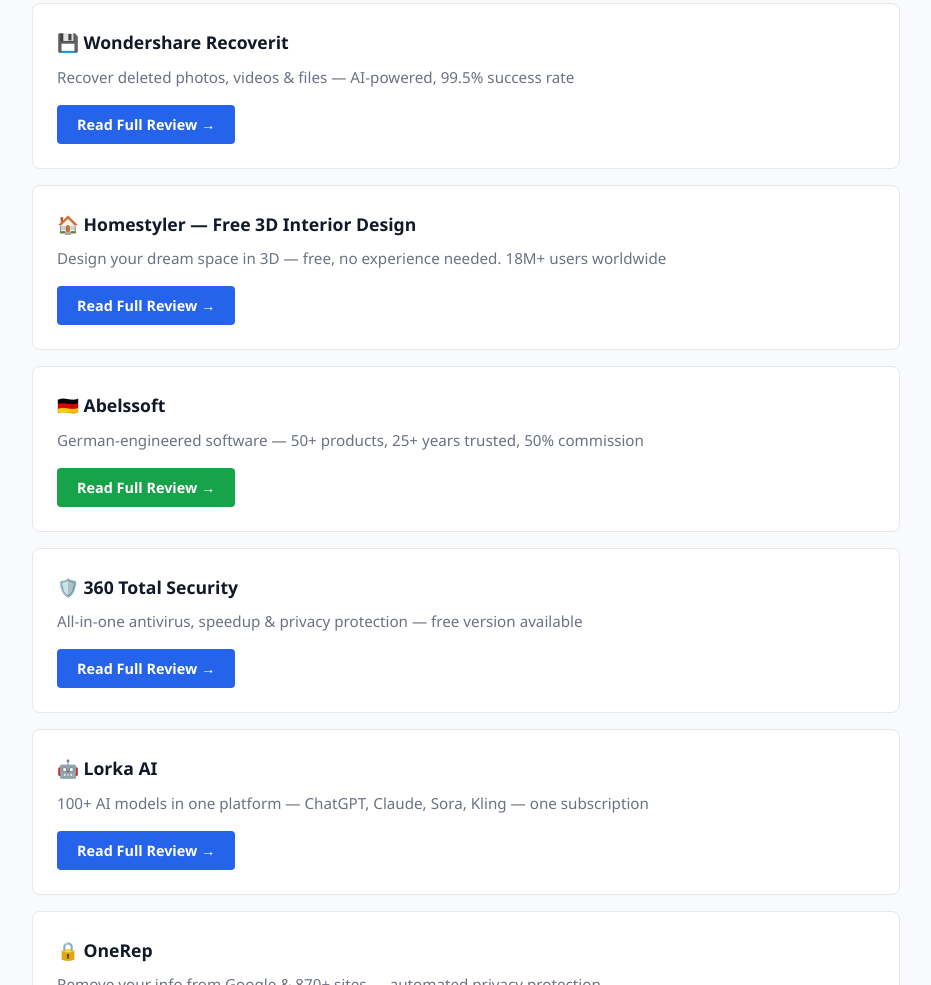
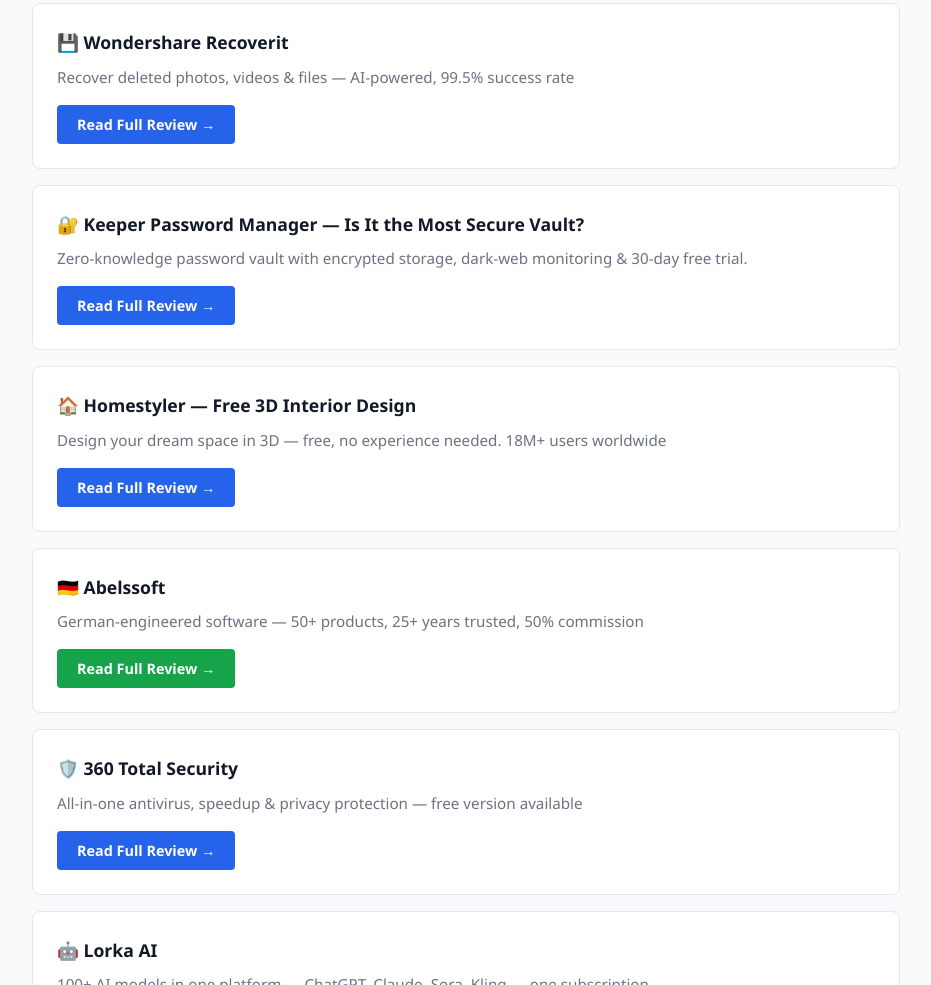
Before and after one commit to Mohammedbrd/besttechtoolshub.github.io, a plain HTML site: page reviews.html in a window 1280 px wide. Shown: the part 1142-2127 px from the top of the page, without its empty margins (174-1105 px from the left). Drawn offline with Linux system fonts and the light colour scheme.

Commit message:
Add Keeper Password Manager review section

```diff
--- a/reviews.html
+++ b/reviews.html
@@ -81,6 +81,12 @@
     <p style="color:#6b7280; font-size:0.95rem; margin-bottom:1rem;">Recover deleted photos, videos & files — AI-powered, 99.5% success rate</p>
     <a href="recoverit-review.html" style="display:inline-block; background:#2563eb; color:#fff; padding:0.5rem 1.25rem; border-radius:4px; text-decoration:none; font-weight:600; font-size:0.9rem;">Read Full Review →</a>
 </div>
+            <div style="background:#fff; border-radius:8px; padding:1.5rem; margin:1rem 0; border:1px solid #e5e7eb;">
+    <h3 style="font-size:1.1rem; color:#111827; margin-bottom:0.5rem;">🔐 Keeper Password Manager — Is It the Most Secure Vault?</h3>
+    <p style="color:#6b7280; font-size:0.95rem; margin-bottom:1rem;">Zero-knowledge password vault with encrypted storage, dark-web monitoring &amp; 30-day free trial.</p>
+    <a href="keeper-password-manager-review.html" style="display:inline-block; background:#2563eb; color:#fff; padding:0.5rem 1.25rem; border-radius:4px; text-decoration:none; font-weight:600; font-size:0.9rem;">Read Full Review →</a>
+</div>
+
       <div style="background:#fff; border-radius:8px; padding:1.5rem; margin:1rem 0; border:1px solid #e5e7eb;">
     <h3 style="font-size:1.1rem; color:#111827; margin-bottom:0.5rem;">🏠 Homestyler — Free 3D Interior Design</h3>
     <p style="color:#6b7280; font-size:0.95rem; margin-bottom:1rem;">Design your dream space in 3D — free, no experience needed. 18M+ users worldwide</p>
```
